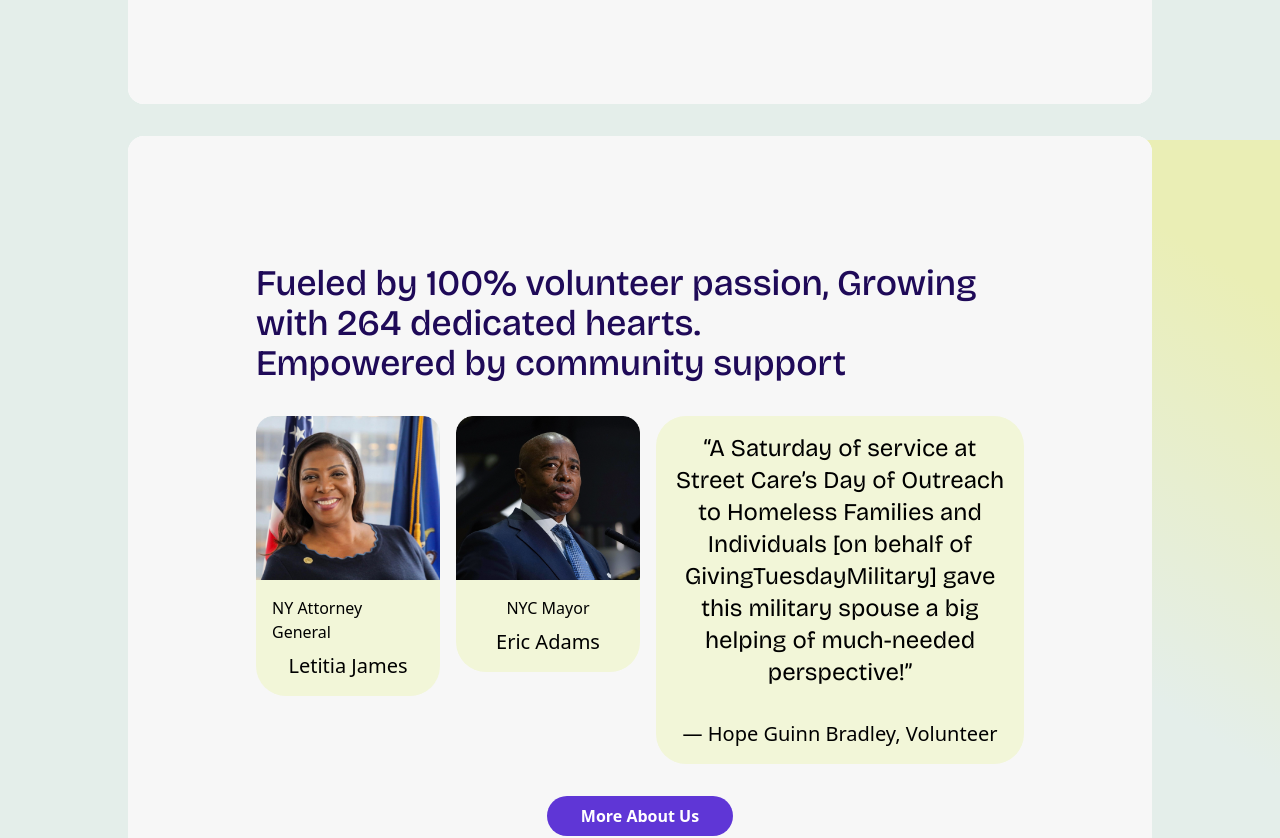
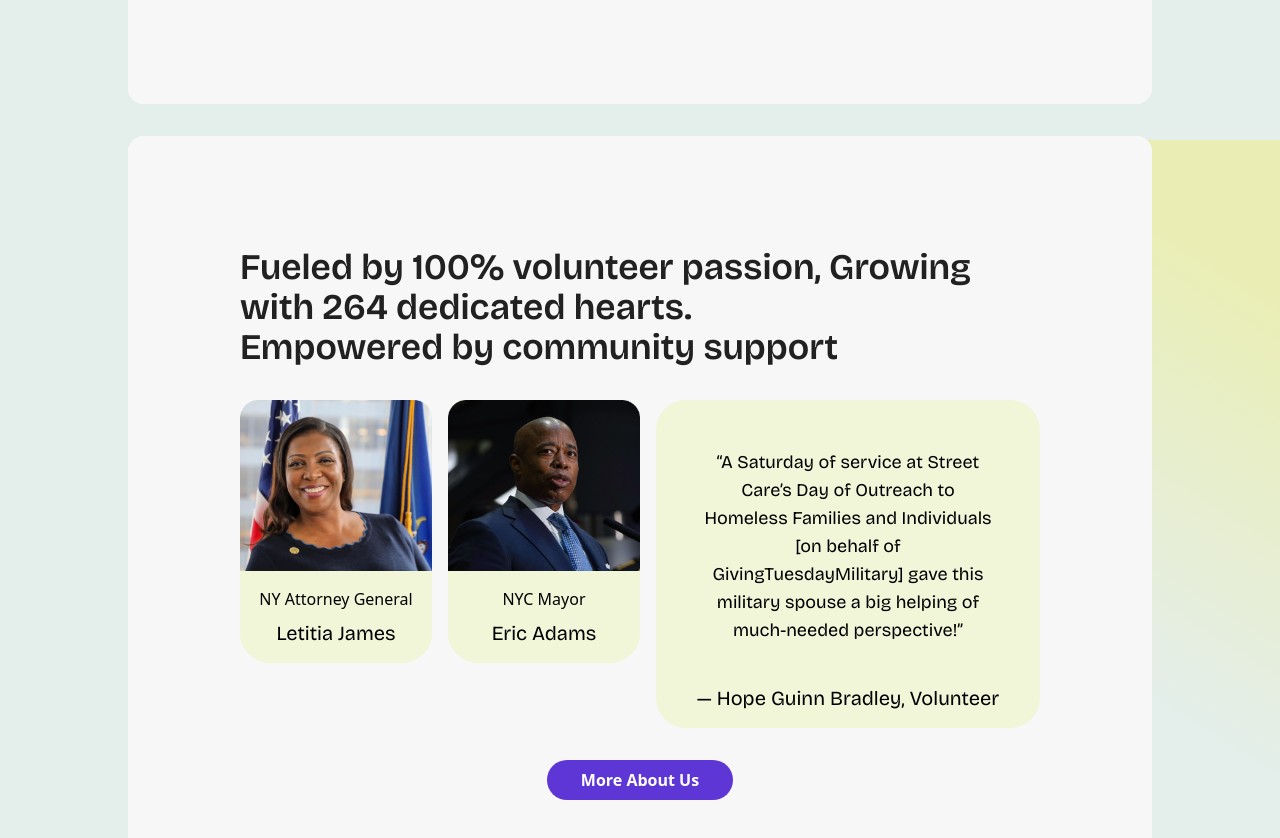
Before and after one commit to developerBME/street_care_webapp, a React (Create React App) app: page / in a window 1280 px wide. Shown: the part 3860-4698 px from the top of the page. Built offline with nearby package versions, Linux system fonts and the light colour scheme.

Commit message:
Fixed few CSS

```diff
--- a/src/component/Home.js
+++ b/src/component/Home.js
@@ -60,7 +60,7 @@ function Home() {
         </div>
 
         {/* Meet */}
-        <div className="sm:w-[95%] md:w-[90%] lg:w-[80%] mx-2 lg:mx-40 mt-8 mb-8 rounded-2xl bg-white text-black ">
+        <div className="sm:w-[95%] md:w-[90%] lg:w-[80%] mx-2 lg:mx-40 mt-8 mb-8 rounded-2xl bg-white text-black">
           <MoreAboutUs />
         </div>
         {/* Aniket */}
--- a/src/component/MoreAboutUs.js
+++ b/src/component/MoreAboutUs.js
@@ -4,12 +4,12 @@ import pic2 from "../images/pic2.png";
 
 function MoreAboutUs() {
     return (
-    <div className=" justify-center px-4 py-8 lg:p-32 h-full w-full rounded-2xl bg-[#F7F7F7] flex flex-col">
+        <div className=" justify-center px-4 py-8 lg:p-28  h-full w-full rounded-2xl bg-[#F7F7F7] flex flex-col">
             <div className="mb-4 md:mb-8">
-        <p className=" font-bricolage font-medium text-2xl md:text-4xl text-[#1F0A58]">
+                <p className="font-bricolage font-medium  md:text-4xl text-[#212121] font-semibold text-3xl">
                     Fueled by 100% volunteer passion, Growing with 264 dedicated hearts.
                 </p>
-        <p className="font-bricolage font-medium text-2xl md:text-4xl text-[#1F0A58]">
+                <p className="font-bricolage font-medium text-xl md:text-4xl text-[#212121] font-semibold text-3xl">
                     Empowered by community support
                 </p>
             </div>
@@ -18,10 +18,10 @@ function MoreAboutUs() {
                 <div className="relative mb-4 md:mb-0 flex-1">
                     <img src={pic1} alt="pic1" className="w-full h-auto" />
                     <div className="bg-[#F2F6D8] rounded-b-[30px] p-2 md:p-4 flex flex-col items-center">
-            <p className="text-open-sans text-sm md:text-base">
+                        <p className="font-open-sans text-sm md:text-base">
                             NY Attorney General
                         </p>
-            <p className="text-bricolage text-md md:text-xl mt-2">
+                        <p className="font-bricolage text-md md:text-xl mt-2">
                             Letitia James
                         </p>
                     </div>
@@ -29,24 +29,26 @@ function MoreAboutUs() {
                 <div className="relative mb-4 md:mb-0 flex-1">
                     <img src={pic2} alt="pic2" className="w-full h-auto" />
                     <div className="bg-[#F2F6D8] rounded-b-[30px] p-2 md:p-4 flex flex-col items-center">
-            <p className="text-open-sans text-sm md:text-base">NYC Mayor</p>
-            <p className="text-bricolage text-md md:text-xl mt-2">Eric Adams</p>
+                        <p className="font-open-sans text-sm md:text-base">NYC Mayor</p>
+                        <p className="font-bricolage text-md md:text-xl mt-2">Eric Adams</p>
                     </div>
                 </div>
                 <div className="flex-1 grow-[2]">
                     <div className="bg-[#F2F6D8] rounded-[30px] p-2 md:p-4 mt-4 md:mt-0 h-full flex flex-col justify-center">
-            <div className="mb-4 md:mb-8">
-              <p className="text-lg md:text-2xl font-bricolage text-center">
+                        <div className="p-4 md:p-8">
+                            <p className="text-base md:text-lg font-bricolage text-center">
                                 “A Saturday of service at Street Care’s Day of Outreach to
                                 Homeless Families and Individuals [on behalf of
                                 GivingTuesdayMilitary] gave this military spouse a big helping
                                 of much-needed perspective!”
                             </p>
                         </div>
-            <p className="text-bricolage text-md md:text-xl text-center">
+                        <p className="font-bricolage text-md md:text-xl text-center mt-2" >
                             — Hope Guinn Bradley, Volunteer
                         </p>
                     </div>
+
+
                 </div>
             </div>
             <div className="mt-4 md:mt-8 flex justify-center">
```
Lines whose indentation alone changed are shown as unchanged.
